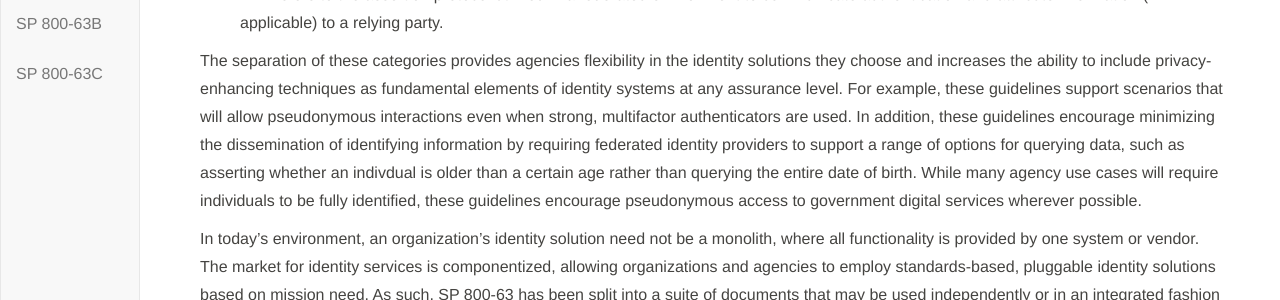
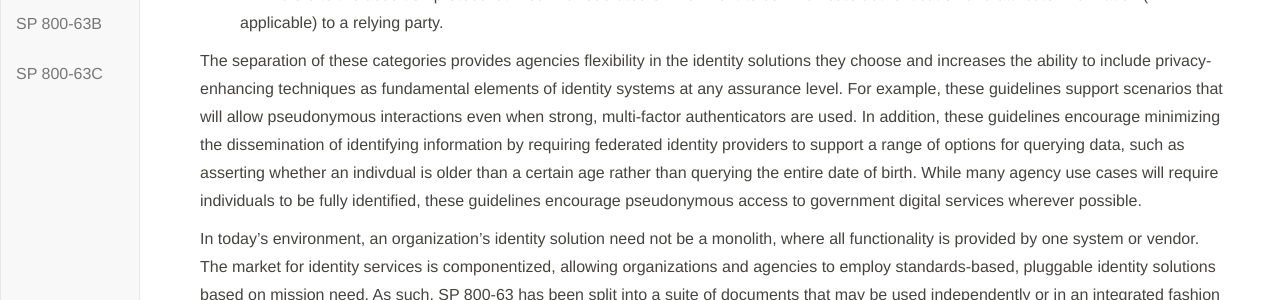
Before and after one commit to usnistgov/800-63-3, a Jekyll site: the page built from sp800-63-3/cover.md, in a window 1280 px wide and 900 px high, scrolled down 3872 px. Shown: the part 208-508 px from the top of the window. Built offline with Jekyll 4.4.1, drawn with Linux system fonts in a browser that asks for light colours; our own code applies the rules of GitHub Pages for plain Markdown files.

Commit message:
Update cover.md

```diff
--- a/sp800-63-3/cover.md
+++ b/sp800-63-3/cover.md
@@ -211,7 +211,7 @@ The components of identity assurance detailed in these guidelines are as follows
 * **AAL** refers to the authentication process itself.
 * **FAL** refers to the assertion protocol utilized in a federated environment to communicate authentication and attribute information (if applicable) to a relying party.
 
-The separation of these categories provides agencies flexibility in the identity solutions they choose and increases the ability to include privacy-enhancing techniques as fundamental elements of identity systems at any assurance level.  For example, these guidelines support scenarios that will allow pseudonymous interactions even when strong, multifactor authenticators are used.  In addition, these guidelines encourage minimizing the dissemination of identifying information by requiring federated identity providers to support a range of options for querying data, such as asserting whether an indivdual is older than a certain age rather than querying the entire date of birth. While many agency use cases will require individuals to be fully identified, these guidelines encourage pseudonymous access to government digital services wherever possible.
+The separation of these categories provides agencies flexibility in the identity solutions they choose and increases the ability to include privacy-enhancing techniques as fundamental elements of identity systems at any assurance level.  For example, these guidelines support scenarios that will allow pseudonymous interactions even when strong, multi-factor authenticators are used.  In addition, these guidelines encourage minimizing the dissemination of identifying information by requiring federated identity providers to support a range of options for querying data, such as asserting whether an indivdual is older than a certain age rather than querying the entire date of birth. While many agency use cases will require individuals to be fully identified, these guidelines encourage pseudonymous access to government digital services wherever possible.
 
 In today's environment, an organization's identity solution need not be a monolith, where all functionality is provided by one system or vendor. The market for identity services is componentized, allowing organizations and agencies to employ standards-based, pluggable identity solutions based on mission need.   As such, SP 800-63 has been split into a suite of documents that may be used independently or in an integrated fashion depending on the component service(s) an agency requires.
 
```
